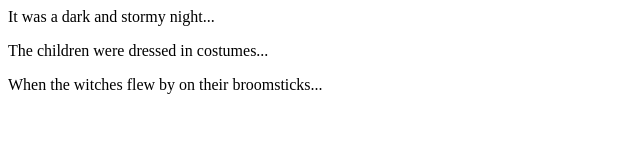
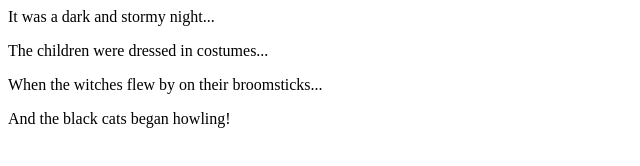
Before and after one commit to Mhart12/repo, a plain HTML site: page index.html in a window 1280 px wide. Shown: the whole page, without its empty margins (0-640 px from the left). Drawn offline with Linux system fonts and the light colour scheme.

```diff
--- a/index.html
+++ b/index.html
@@ -3,5 +3,6 @@
     <p>It was a dark and stormy night...</p>
     <p>The children were dressed in costumes...</p>
     <p>When the witches flew by on their broomsticks...</p>
+    <p>And the black cats began howling!</p>
   </body>
 </html>
```
